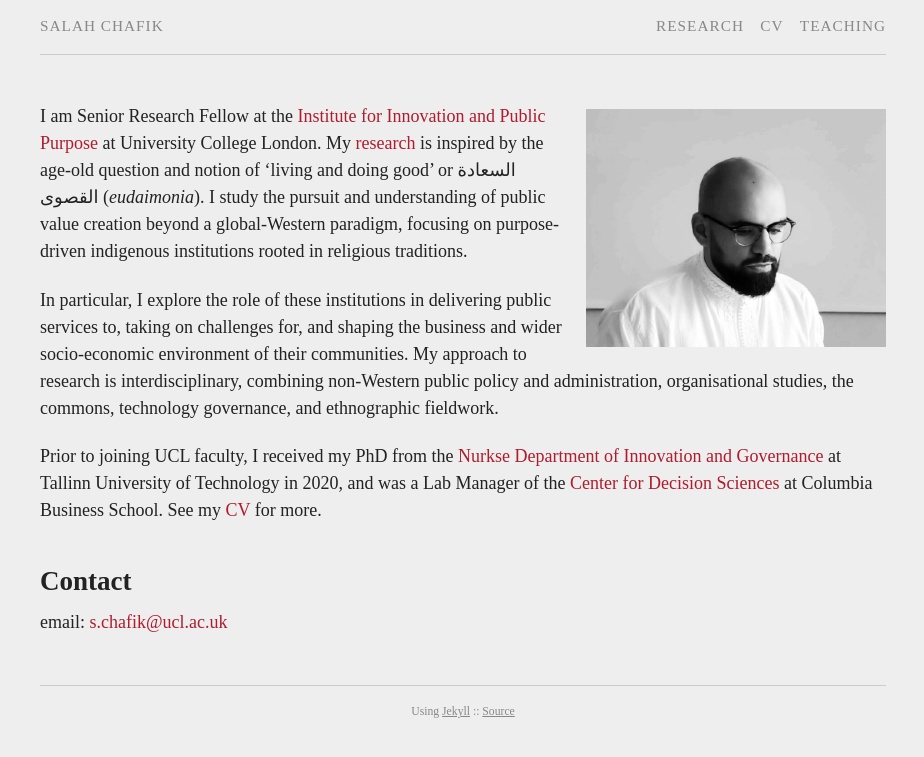
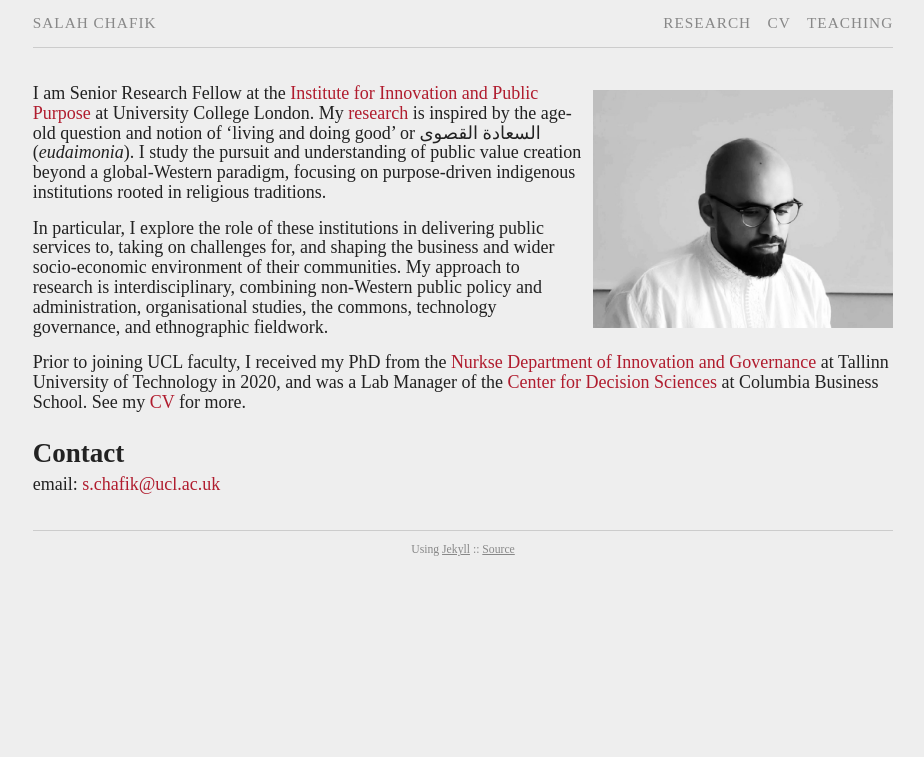
Before and after one commit to schafik/schafik.github.io, a Jekyll site: the page built from index.md, in a window 1280 px wide. Shown: the top 757 px of the page, without its empty margins (177-1101 px from the left). Built offline with Jekyll 4.4.1, drawn with Linux system fonts in a browser that asks for light colours; some web fonts are replaced; comment, search, counter and statistics services are not loaded.

Commit message:
Update main.scss

```diff
--- a/css/main.scss
+++ b/css/main.scss
@@ -7,8 +7,8 @@ $base-font-family: 'didot', serif;
 $base-font-size:   large;
 $small-font-size:  0.85em;
 $vsmall-font-size: 0.65em;
-$base-line-height: 1.5;
-$spacing-unit:     1.5em;
+$base-line-height: 1.1;
+$spacing-unit:     1.1em;
 
 $grey-vlight:#eee;
 $grey-light: #ccc;
```
